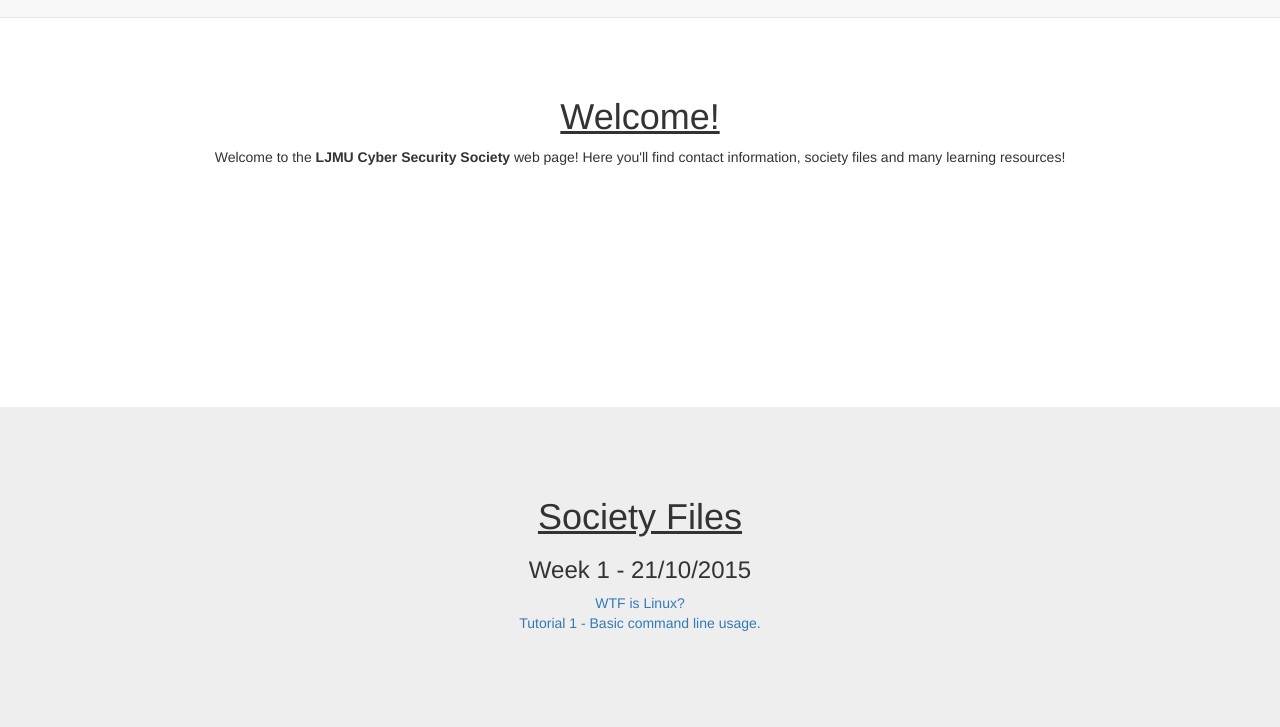
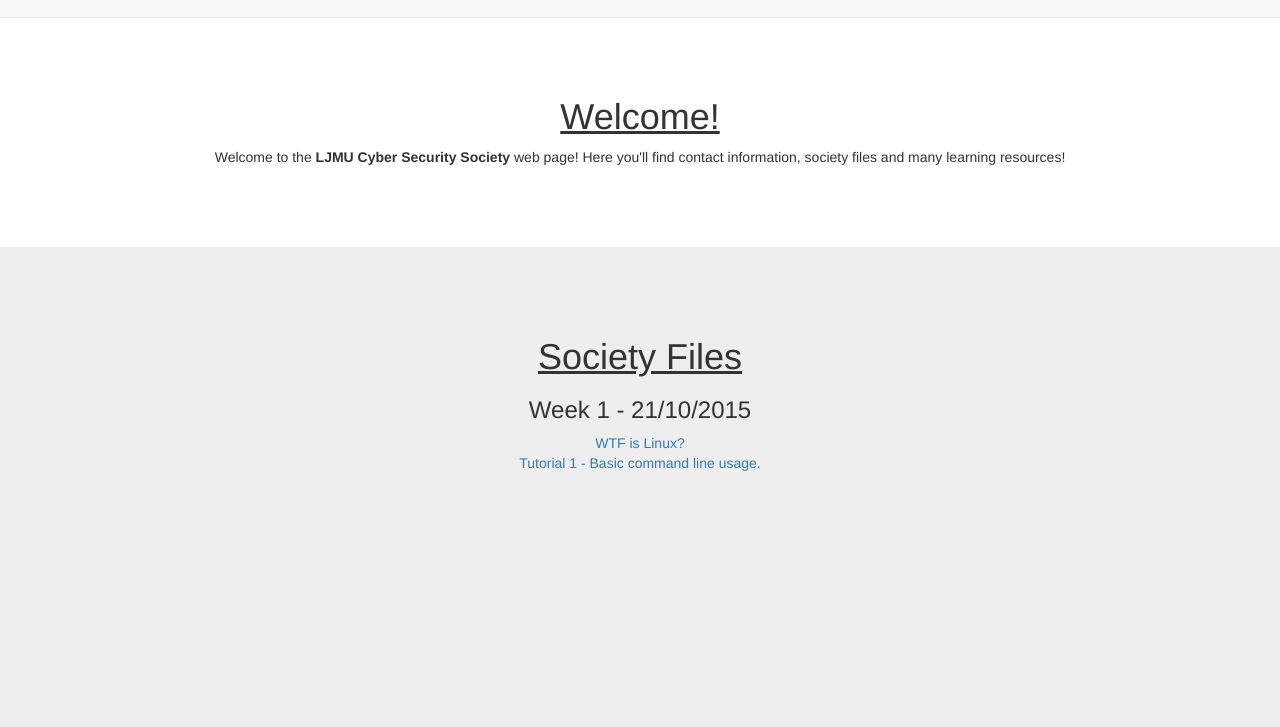
Before and after one commit to ljmucss/ljmucss.github.io, a plain HTML site: page index.html in a window 1280 px wide. Shown: the part 73-800 px from the top of the page. Drawn offline with Linux system fonts and the light colour scheme.

Commit message:
Changing layout

```diff
--- a/css/scrolling-nav.css
+++ b/css/scrolling-nav.css
@@ -32,7 +32,7 @@
 of those sections to manage the look and feel of the site. */
 
 .intro-section {
-    height: 60%;
+    height: 40%;
     padding-top: 150px;
     text-align: center;
     background: #fff;
```
